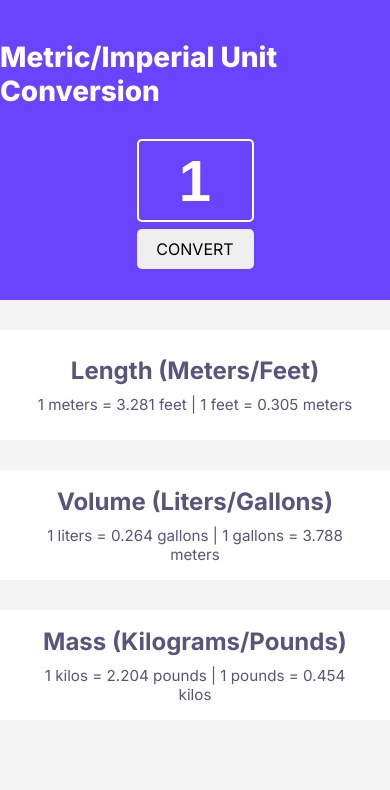
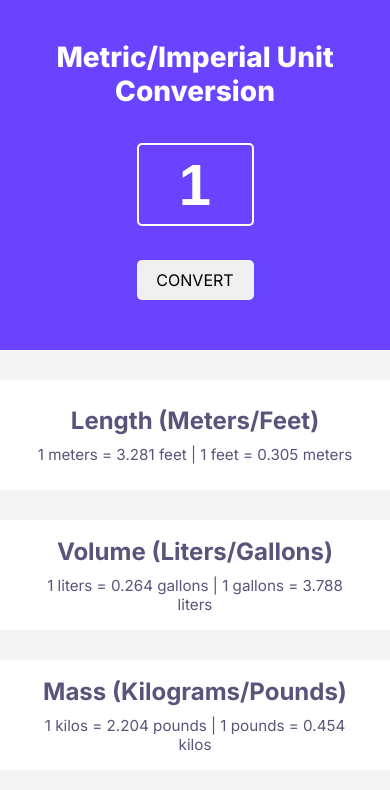
Before and after one commit to VincentWebDev/unit-conversion, a plain HTML site: page index.html in a window 390 px wide. Both pictures are taken after a click on the button "CONVERT". Drawn offline with Linux system fonts and the light colour scheme.

Commit message:
improve mobile CSS

```diff
--- a/index.js
+++ b/index.js
@@ -33,7 +33,7 @@ convert.addEventListener("click", () => {
 
   length.textContent = `${amount.value} meters = ${metersToFeet} feet | ${amount.value} feet = ${feetToMeters} meters`;
 
-  volume.textContent = `${amount.value} liters = ${litersToGallons} gallons | ${amount.value} gallons = ${gallonsToLiters} meters`;
+  volume.textContent = `${amount.value} liters = ${litersToGallons} gallons | ${amount.value} gallons = ${gallonsToLiters} liters`;
 
   mass.textContent = `${amount.value} kilos = ${kgsToPounds} pounds | ${amount.value} pounds = ${poundsToKgs} kilos`;
 
--- a/style.css
+++ b/style.css
@@ -53,6 +53,7 @@ p {
 
 main {
   width: 100%;
+  row-gap: 20px;
   background-color: #6943ff;
 }
 
@@ -65,6 +66,7 @@ h1,
 h1 {
   font-size: 1.75rem;
   margin-top: 40px;
+  text-align: center;
 }
 
 #amount {
@@ -75,7 +77,6 @@ h1 {
   font-size: 3.625rem;
   text-align: center;
   border: 2px solid white;
-  margin-bottom: -25px;
 }
 
 #convert {
@@ -86,6 +87,7 @@ h1 {
   font-size: 1rem;
   font-weight: 400;
   border-style: none;
+  margin-bottom: 35px;
 }
 
 #amount,
```
